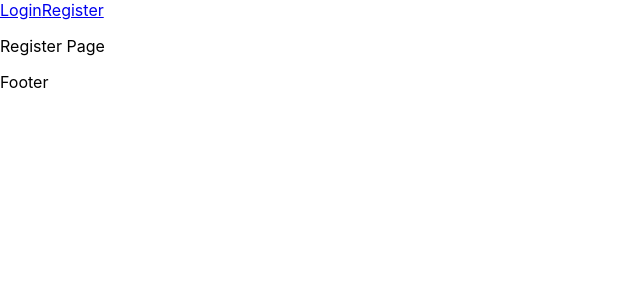
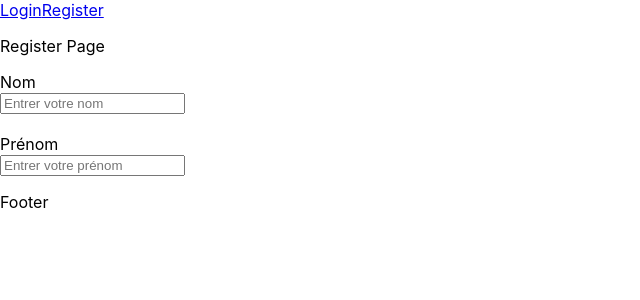
Before and after one commit to Magikmagnum/web-app, a React (Create React App) app: page /register in a window 1280 px wide. Shown: the top 300 px of the page, without its empty margins (0-640 px from the left). Built offline with nearby package versions, Linux system fonts and the light colour scheme.

Commit message:
update page register with add component FullName

```diff
--- a/src/Containers/Register/Register.tsx
+++ b/src/Containers/Register/Register.tsx
@@ -1,13 +1,24 @@
-import * as React from 'react';
+import React, { useState } from 'react';
 import './Register.scss';
+import FullName from '../../components/FullName/FullName';
 
 interface IRegisterProps {
 }
 
 const Register: React.FunctionComponent<IRegisterProps> = (props) => {
+
+  const [fullname, setFullname ] = useState("");
+
   return (
     <>
         <p>Register Page</p>
+        <form className='form-reservation'>
+
+          <FullName
+            setFullnameFunc = { setFullname }
+          />
+          </form>
+
     </>
   );
 };
```
